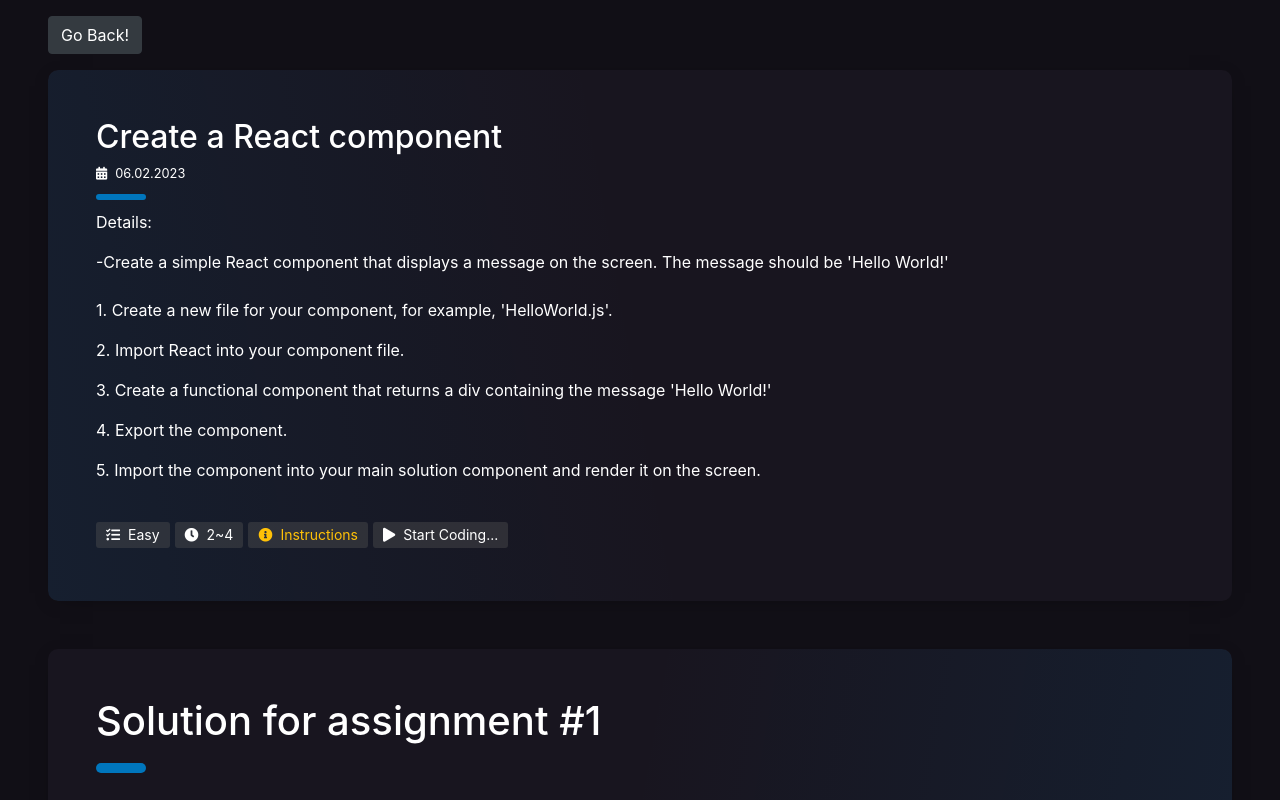
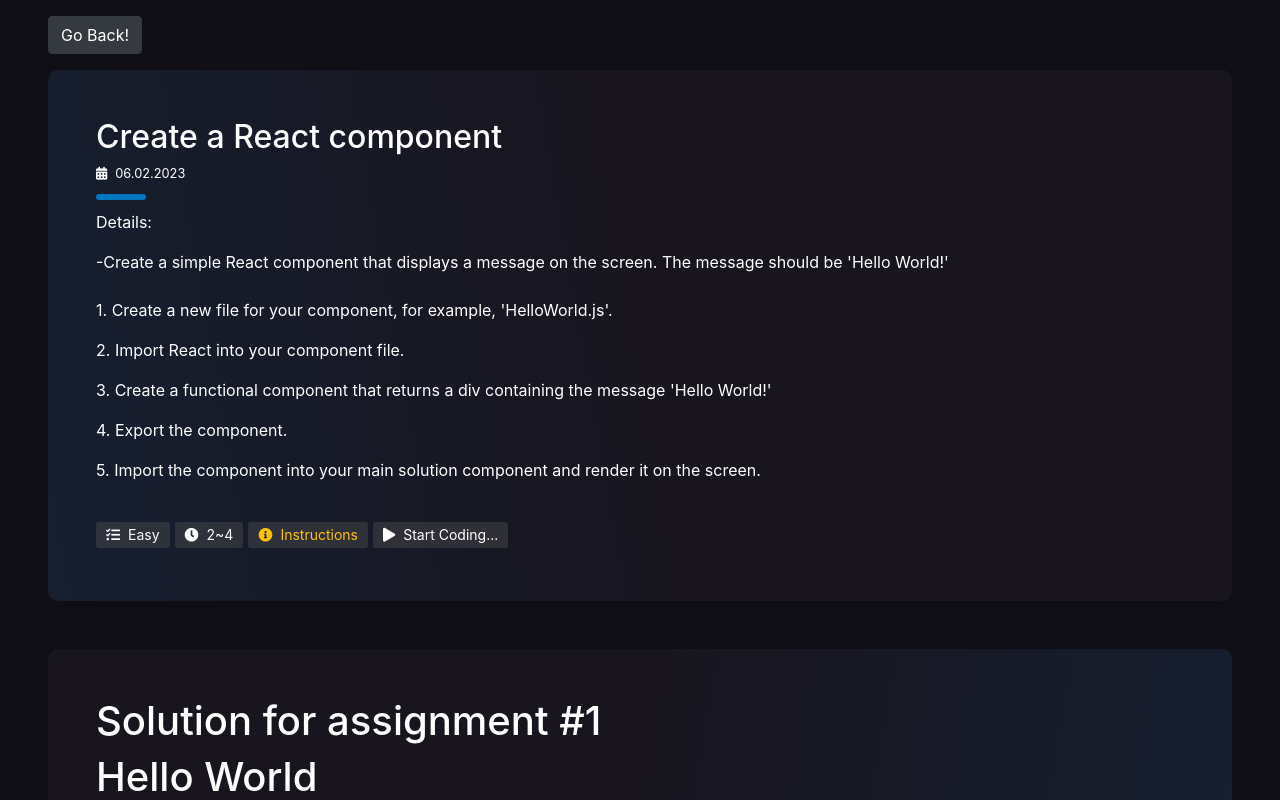
Before and after one commit to petrit-incodeks/interns-journey, a React (Create React App) app: page / in a window 1280 px wide. Both pictures are taken after a click on the element 245 px from the left and 499 px from the top of the page. Built offline with nearby package versions, Linux system fonts and the light colour scheme.

Commit message:
Task01 (#8)
* Implement solution for task01

* Add missing component to render it on screen

---------

Co-authored-by: FlorentZejna1 <florent.zejna@incodeks.com>

```diff
--- /dev/null
+++ b/src/components/solutions/task01/HelloWorld.js
@@ -0,0 +1,11 @@
+import React from "react";
+
+function HelloWorld(props) {
+  return (
+    <div>
+      <h1>Hello World</h1>
+    </div>
+  );
+}
+
+export default HelloWorld;
--- a/src/components/solutions/task01/Solution1.js
+++ b/src/components/solutions/task01/Solution1.js
@@ -1,9 +1,11 @@
 import React from "react";
+import HelloWorld from "./HelloWorld";
 
 function Solution1(props) {
   return (
     <div>
       <h1>Solution for assignment #{props.assignmentId}</h1>
+      <HelloWorld />
     </div>
   );
 }
```
